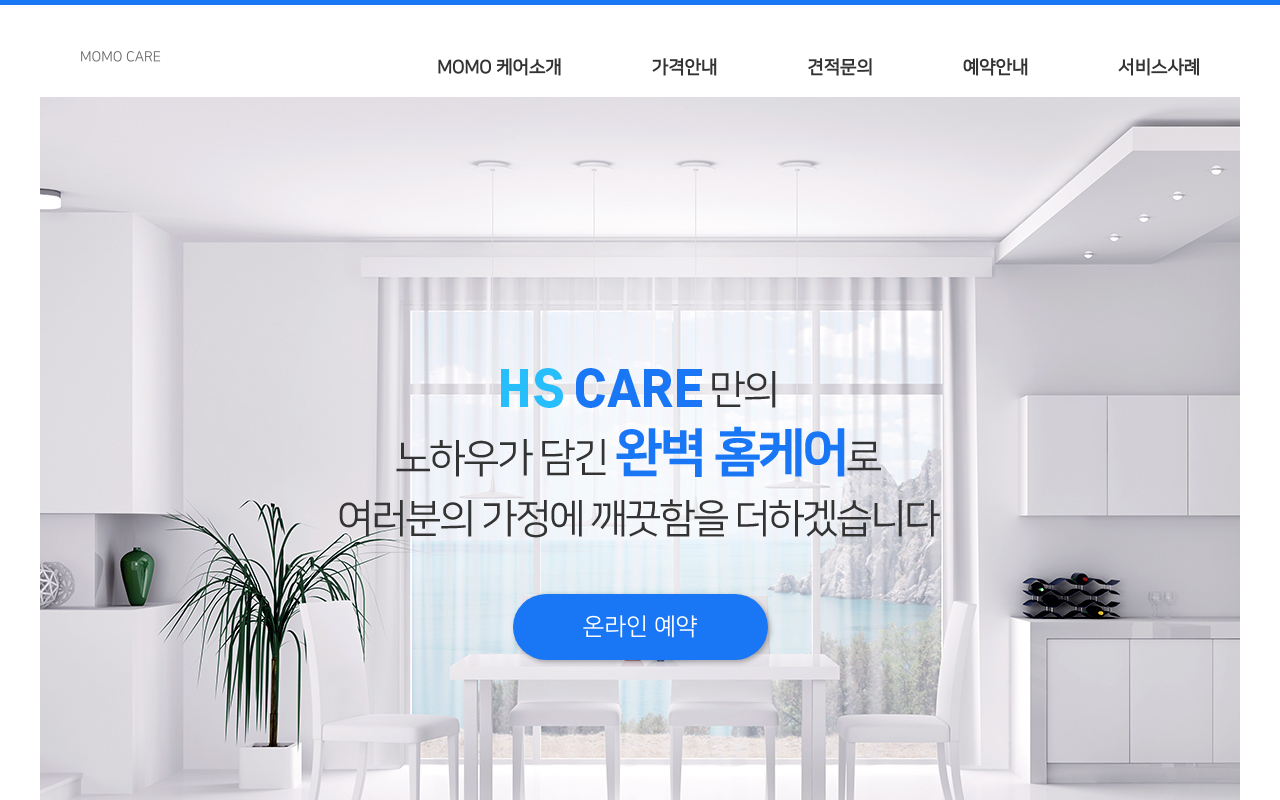
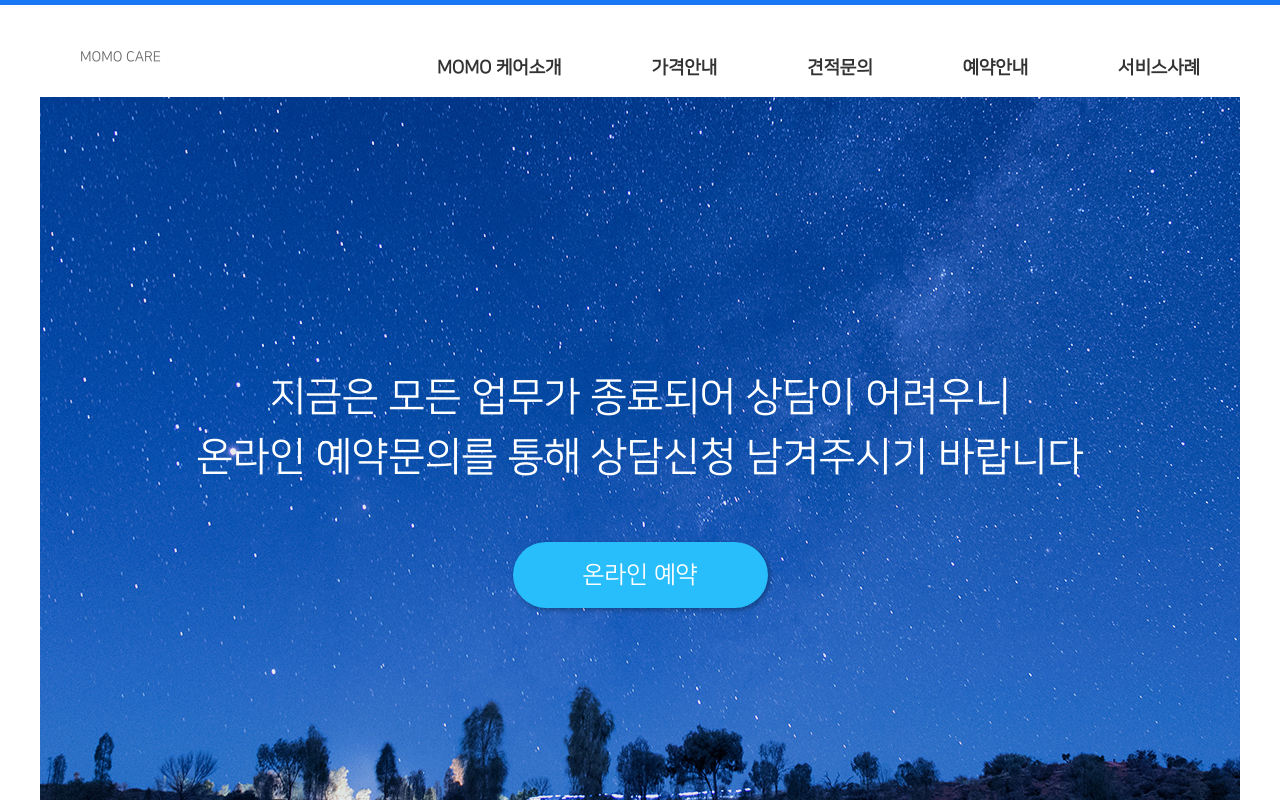
Before and after one commit to becover/momo-care, a React (Create React App) app: page / in a window 1280 px wide. Shown: the top 800 px of the page. Built offline with nearby package versions, Linux system fonts and the light colour scheme; no server answers.

Commit message:
시간에따라 변경되는 메인배너 설정

```diff
--- a/src/routes/Main.js
+++ b/src/routes/Main.js
@@ -6,6 +6,8 @@ import main_visual_txt from "../asset/img/main_vs_txt.png";
 import main_cont1_bg from "../asset/img/main_cont1_bg.png";
 
 const Main = () => {
+  const today = new Date();
+  const currentTime = today.getHours();
   const mainVisualListStyle1 = {
     backgroundImage: `url(${main_visual_1})`,
     backgroundRepeat: "no-repeat",
@@ -23,6 +25,7 @@ const Main = () => {
       <div className="main_visual">
         <div className="main_vs_list">
           <ul className="slides">
+            {currentTime >= 18 && currentTime < 9 ? (
               <li style={mainVisualListStyle1}>
                 <div className="main_vs_txt">
                   <img
@@ -34,7 +37,7 @@ const Main = () => {
                   </div>
                 </div>
               </li>
-            {/*}
+            ) : (
               <li style={mainVisualListStyle2} className="end">
                 <div className="main_vs_txt">
                   <p>
@@ -47,7 +50,7 @@ const Main = () => {
                   </div>
                 </div>
               </li>
-            */}
+            )}
           </ul>
         </div>
       </div>
```
Lines whose indentation alone changed are shown as unchanged.
